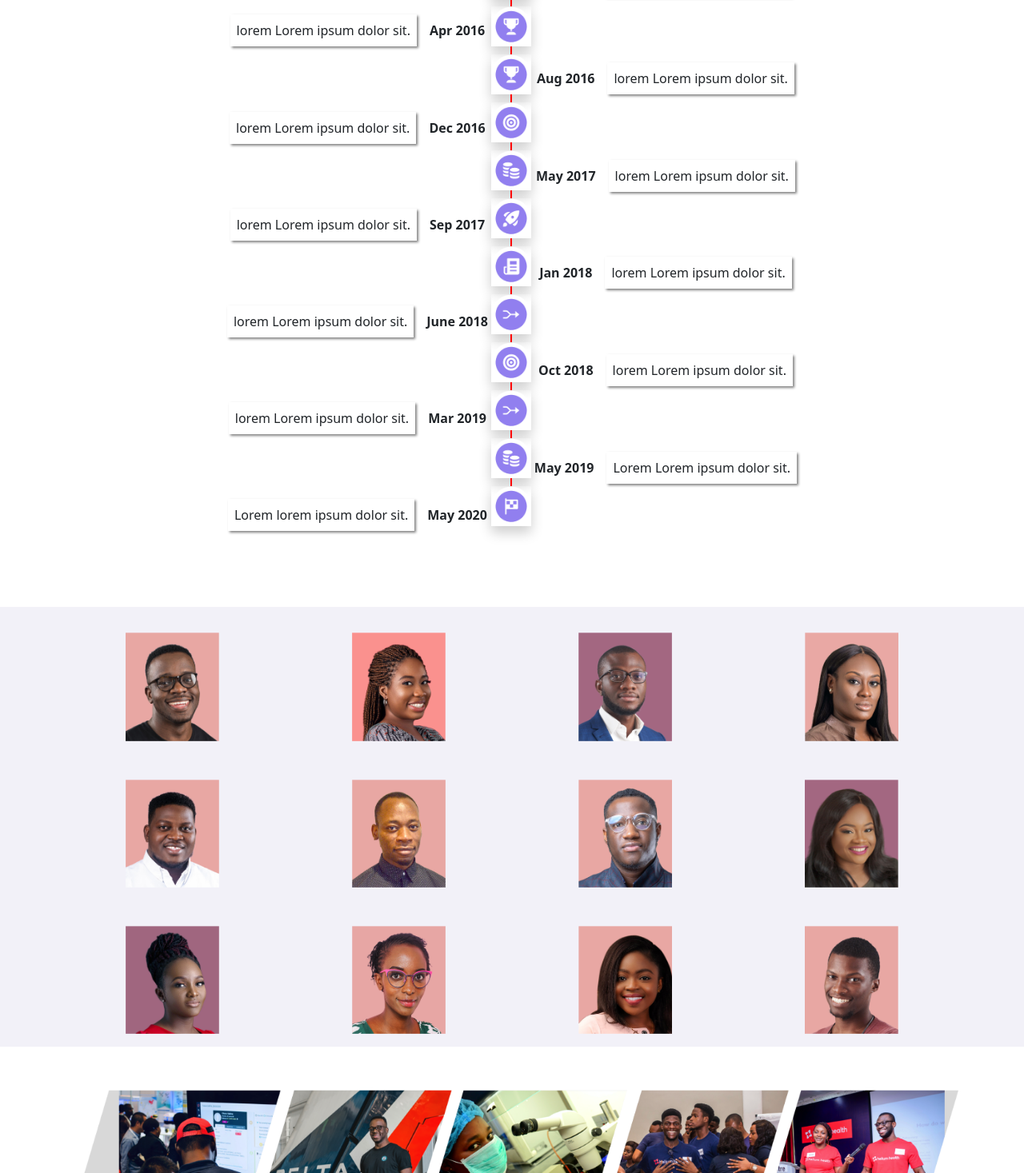
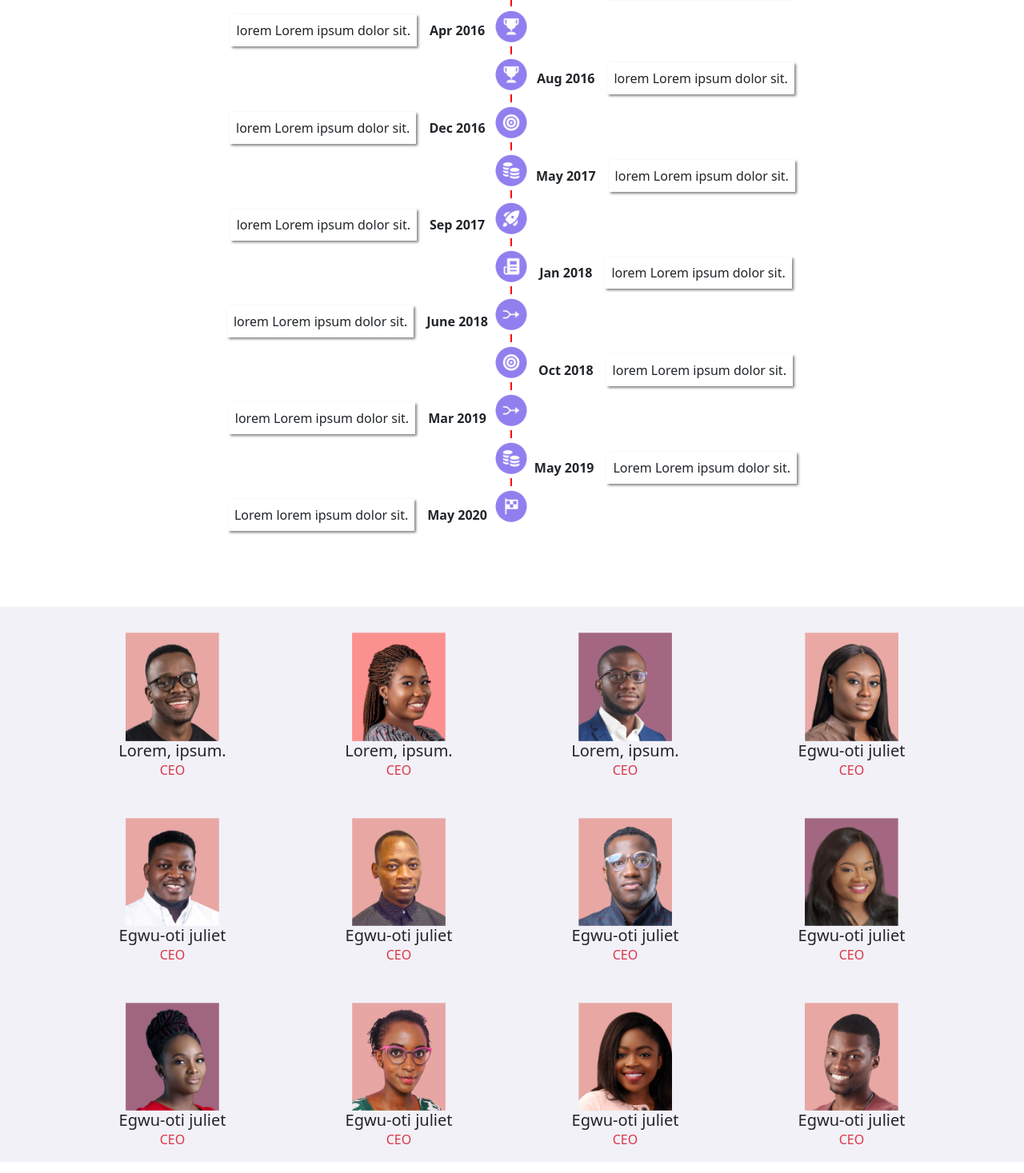
Before and after one commit to Devjulesoti/helium-project, a React (Create React App) app: page /about in a window 1280 px wide. Shown: the part 2403-3870 px from the top of the page at 80% size. Built offline with nearby package versions, Linux system fonts and the light colour scheme.

Commit message:
fixed the partners section

```diff
--- a/src/Components/About/Section3.jsx
+++ b/src/Components/About/Section3.jsx
@@ -15,7 +15,6 @@ import "../../Styles/about/section3.css";
 import { isMobile } from "react-device-detect";
 
 const Section3 = () => {
-
   const data = [
     {
       detail1: "lorem Lorem ipsum dolor sit.",
@@ -120,65 +119,61 @@ const Section3 = () => {
     },
   ];
 
-
-
-
-    if(isMobile){
-        return(
+  if (isMobile) {
+    return (
       <div>
         <h2 className="mt-5 text-center ">Our Journey</h2>
         <div className="container d-flex justify-content-around gap-1 asection3">
           <div className="middle">
-            <div className="each">
+            <div className="aeach">
               <img src={icon1} alt="" />
             </div>
             <div className="line"></div>
-            <div className="each">
+            <div className="aeach">
               <img src={icon2} alt="" />
             </div>
             <div className="line"></div>
-            <div className="each">
+            <div className="aeach">
               <img src={icon3} alt="" />
             </div>
             <div className="line"></div>
-            <div className="each">
+            <div className="aeach">
               <img src={icon4} alt="" />
             </div>
             <div className="line"></div>
-            <div className="each">
+            <div className="aeach">
               <img src={icon5} alt="" />
             </div>
             <div className="line"></div>
-            <div className="each">
+            <div className="aeach">
               <img src={icon6} alt="" />
             </div>
             <div className="line"></div>
-            <div className="each">
+            <div className="aeach">
               <img src={icon7} alt="" />
             </div>
             <div className="line"></div>
-            <div className="each">
+            <div className="aeach">
               <img src={icon8} alt="" />
             </div>
             <div className="line"></div>
-            <div className="each">
+            <div className="aeach">
               <img src={icon9} alt="" />
             </div>
             <div className="line"></div>
-            <div className="each">
+            <div className="aeach">
               <img src={icon10} alt="" />
             </div>
             <div className="line"></div>
-            <div className="each">
+            <div className="aeach">
               <img src={icon11} alt="" />
             </div>
             <div className="line"></div>
-            <div className="each">
+            <div className="aeach">
               <img src={icon12} alt="" />
             </div>
           </div>
           <div className="asecond">
-
             {data3.map((each) => {
               return (
                 <div className=" ">
@@ -188,7 +183,6 @@ const Section3 = () => {
             })}
           </div>
           <div className="athird">
-
             {data3.map((each) => {
               return (
                 <div className="">
@@ -197,19 +191,10 @@ const Section3 = () => {
               );
             })}
           </div>
-
         </div>
       </div>
-        )
+    );
   }
-
-
-
-
-
-
-
-
 
   return (
     <div className="container d-flex justify-content-center gap-1 asection3  ">
@@ -224,56 +209,55 @@ const Section3 = () => {
         })}
       </div>
       <div className="middle">
-        <div className="each">
+        <div className="aeach">
           <img src={icon1} alt="" />
         </div>
         <div className="line"></div>
-        <div className="each">
+        <div className="aeach">
           <img src={icon2} alt="" />
         </div>
         <div className="line"></div>
-        <div className="each">
+        <div className="aeach">
           <img src={icon3} alt="" />
         </div>
         <div className="line"></div>
-        <div className="each">
+        <div className="aeach">
           <img src={icon4} alt="" />
         </div>
         <div className="line"></div>
-        <div className="each">
+        <div className="aeach">
           <img src={icon5} alt="" />
         </div>
         <div className="line"></div>
-        <div className="each">
+        <div className="aeach">
           <img src={icon6} alt="" />
         </div>
         <div className="line"></div>
-        <div className="each">
+        <div className="aeach">
           <img src={icon7} alt="" />
         </div>
         <div className="line"></div>
-        <div className="each">
+        <div className="aeach">
           <img src={icon8} alt="" />
         </div>
         <div className="line"></div>
-        <div className="each">
+        <div className="aeach">
           <img src={icon9} alt="" />
         </div>
         <div className="line"></div>
-        <div className="each">
+        <div className="aeach">
           <img src={icon10} alt="" />
         </div>
         <div className="line"></div>
-        <div className="each">
+        <div className="aeach">
           <img src={icon11} alt="" />
         </div>
         <div className="line"></div>
-        <div className="each">
+        <div className="aeach">
           <img src={icon12} alt="" />
         </div>
       </div>
       <div className="aright">
-
         {data1.map((each) => {
           return (
             <div className=" each-write1 d-flex gap-3  justify-content-center align-items-center">
@@ -283,7 +267,6 @@ const Section3 = () => {
           );
         })}
       </div>
-
     </div>
   );
 };
--- a/src/Components/About/Section4.jsx
+++ b/src/Components/About/Section4.jsx
@@ -22,65 +22,109 @@ const Section4 = () => {
             <div class="col">
               <div class="p-3">
                 <img src={p1} alt="" />
-                {/* <p className="text-center text-danger p-0 m-0">Egwu-oti juliet</p>
-      <p className="text-center p-0 m-0 text-danger">CEO</p> */}
+                <div className="container-fluid">
+                  <h5 className="text-center p-0 m-0 text-dark">Lorem, ipsum.</h5>
+                  <p className="text-center p-0 m-0 text-danger">CEO</p>
+                </div>
               </div>
             </div>
             <div class="col">
               <div class="p-3">
                 <img src={p2} alt="" />
-                {/* <p className="text-center text-danger p-0 m-0">Egwu-oti juliet</p>
-      <p className="text-center p-0 m-0 text-danger">CEO</p> */}
+                <div className="container-fluid">
+                  <h5 className="text-center p-0 m-0">Lorem, ipsum.</h5>
+                  <p className="text-center p-0 m-0 text-danger">CEO</p>
+                </div>
               </div>
             </div>
             <div class="col">
               <div class="p-3">
                 <img src={p3} alt="" />
+                <div className="container-fluid">
+                  <h5 className="text-center p-0 m-0">Lorem, ipsum.</h5>
+                  <p className="text-center p-0 m-0 text-danger">CEO</p>
+                </div>
               </div>
             </div>
             <div class="col">
               <div class="p-3">
                 <img src={p4} alt="" />
+                <div className="container-fluid">
+                  <h5 className="text-center p-0 m-0">Egwu-oti juliet</h5>
+                  <p className="text-center p-0 m-0 text-danger">CEO</p>
+                </div>
               </div>
             </div>
             <div class="col">
               <div class="p-3">
                 <img src={p5} alt="" />
+                <div className="container-fluid">
+                  <h5 className="text-center p-0 m-0">Egwu-oti juliet</h5>
+                  <p className="text-center p-0 m-0 text-danger">CEO</p>
+                </div>
               </div>
             </div>
             <div class="col">
               <div class="p-3">
                 <img src={p6} alt="" />
+                <div className="container-fluid">
+                  <h5 className="text-center p-0 m-0">Egwu-oti juliet</h5>
+                  <p className="text-center p-0 m-0 text-danger">CEO</p>
+                </div>
               </div>
             </div>
             <div class="col">
               <div class="p-3">
                 <img src={p7} alt="" />
+                <div className="container-fluid">
+                  <h5 className="text-center p-0 m-0">Egwu-oti juliet</h5>
+                  <p className="text-center p-0 m-0 text-danger">CEO</p>
+                </div>
               </div>
             </div>
             <div class="col">
               <div class="p-3">
                 <img src={p8} alt="" />
+                <div className="container-fluid">
+                  <h5 className="text-center p-0 m-0">Egwu-oti juliet</h5>
+                  <p className="text-center p-0 m-0 text-danger">CEO</p>
+                </div>
               </div>
             </div>
             <div class="col">
               <div class="p-3">
                 <img src={p9} alt="" />
+                <div className="container-fluid">
+                  <h5 className="text-center p-0 m-0">Egwu-oti juliet</h5>
+                  <p className="text-center p-0 m-0 text-danger">CEO</p>
+                </div>
               </div>
             </div>
             <div class="col">
               <div class="p-3">
                 <img src={p10} alt="" />
+                <div className="container-fluid">
+                  <h5 className="text-center p-0 m-0">Egwu-oti juliet</h5>
+                  <p className="text-center p-0 m-0 text-danger">CEO</p>
+                </div>
               </div>
             </div>
             <div class="col">
               <div class="p-3">
                 <img src={p11} alt="" />
+                <div className="container-fluid">
+                  <h5 className="text-center p-0 m-0">Egwu-oti juliet</h5>
+                  <p className="text-center p-0 m-0 text-danger">CEO</p>
+                </div>
               </div>
             </div>
             <div class="col">
               <div class="p-3">
                 <img src={p12} alt="" />
+                <div className="container-fluid">
+                  <h5 className="text-center  p-0 m-0">Egwu-oti juliet</h5>
+                  <p className="text-center p-0 m-0 text-danger">CEO</p>
+                </div>
               </div>
             </div>
           </div>
--- a/src/Styles/about/section3.css
+++ b/src/Styles/about/section3.css
@@ -25,10 +25,10 @@
     width: 30%;
     margin: 20px auto;
 }
-.each img{
+.aeach img{
    width:  50px;
 }
-.each{
+.aeach{
     margin: 0 auto;
 }
 
```
Lines whose indentation alone changed are shown as unchanged.
